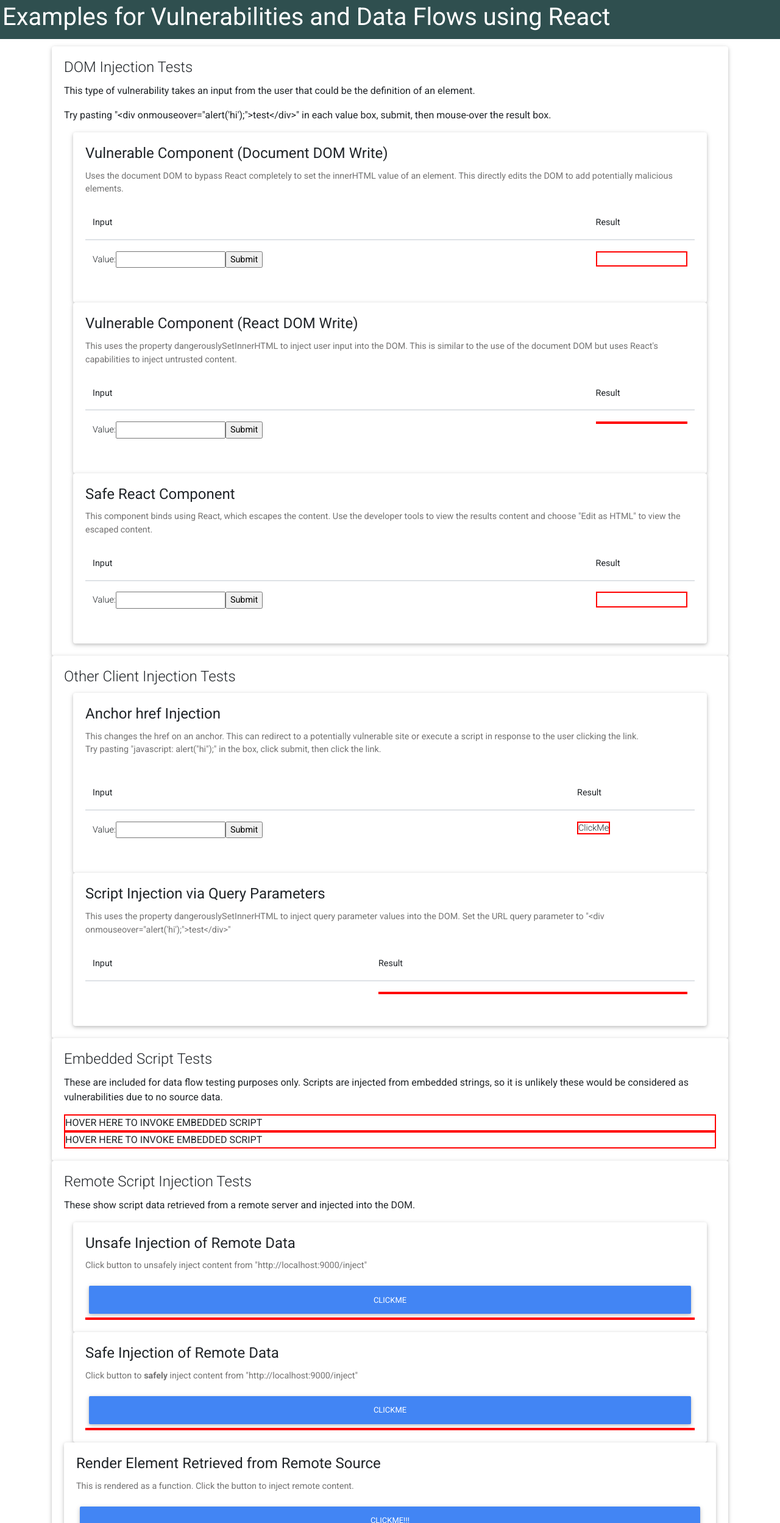
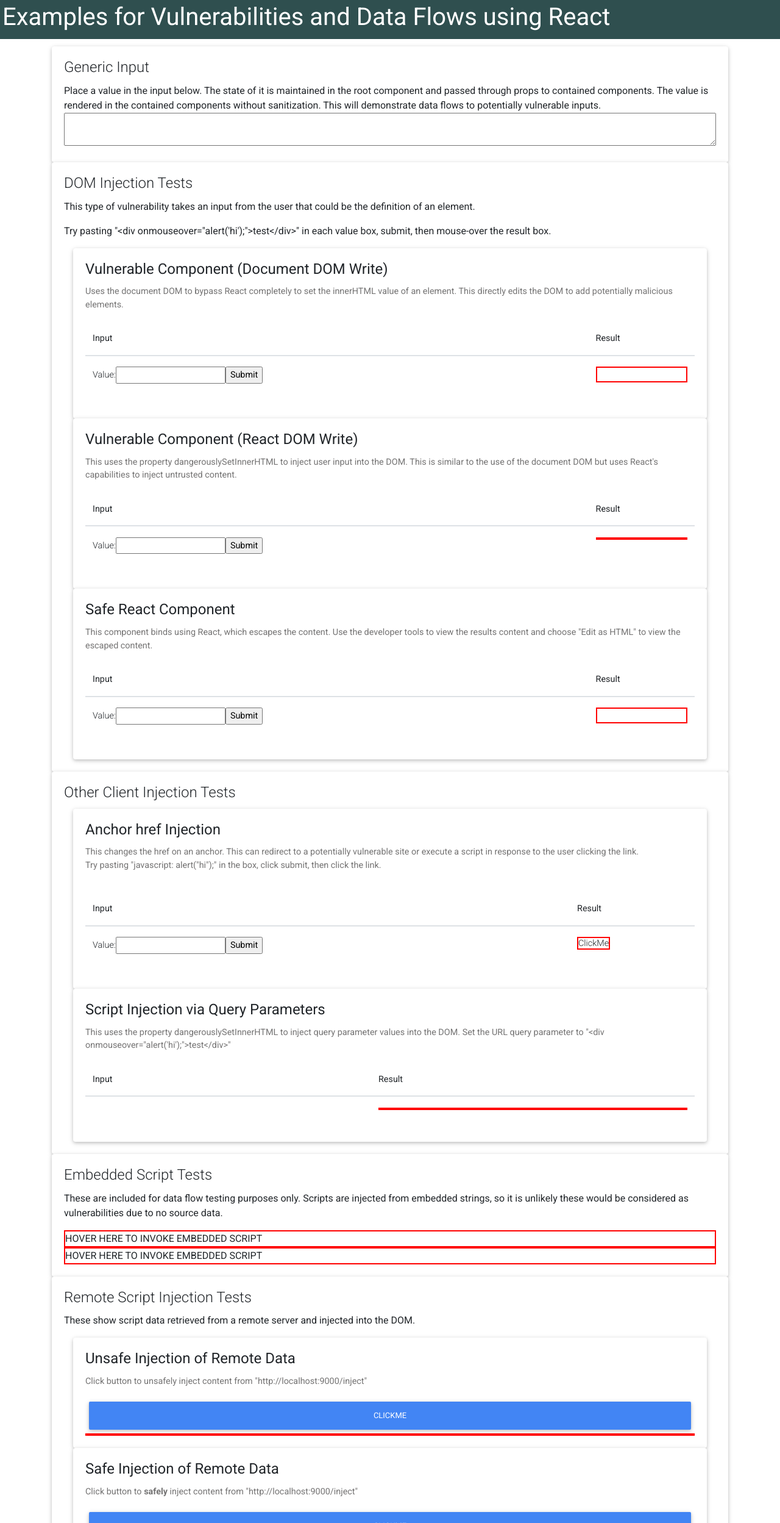
Before and after one commit to nouhaila49/simply_vulnerable_react, a React (Create React App) app in the folder client/: page / in a window 1280 px wide. Shown: the top 2497 px of the page at 61% size. Built offline with nearby package versions, Linux system fonts and the light colour scheme.

Commit message:
Added a new type of data flow example

```diff
--- a/client/src/App.js
+++ b/client/src/App.js
@@ -2,15 +2,18 @@
 import './App.css';
 import Button from 'react-bootstrap/Button';
 import { MDBBox, MDBCard, MDBCardTitle, MDBCardText, MDBContainer } from "mdbreact";
-import { Vulnerable } from './client-side-xss/vulnerable';
-import { ReactDomVulnerable } from './client-side-xss/reactdom_vulnerable';
-import { Safe } from './client-side-xss/safe';
-import { Href } from './client-side-xss/href';
-import { QueryParams } from './client-side-xss/queryparams';
-import { Embedded, EmbeddedDerivation } from './client-side-xss/embedded';
-import { RemoteUnsafe } from './server-side-xss/remote_unsafe';
-import { RemoteSafe } from './server-side-xss/remote_safe';
-import { UnsafeRenderFunc, SafeRenderFunc } from "./server-side-xss/remote_render_funcs";
+// TODO:
+// The exact extension of the import should not be needed.  Remove to test
+// that includes are recognized.
+import { Vulnerable } from './client-side-xss/vulnerable.jsx';
+import { ReactDomVulnerable } from './client-side-xss/reactdom_vulnerable.jsx';
+import { Safe } from './client-side-xss/safe.jsx';
+import { Href } from './client-side-xss/href.jsx';
+import { QueryParams } from './client-side-xss/queryparams.jsx';
+import { Embedded, EmbeddedDerivation } from './client-side-xss/embedded.jsx';
+import { RemoteUnsafe } from './server-side-xss/remote_unsafe.jsx';
+import { RemoteSafe } from './server-side-xss/remote_safe.jsx';
+import { UnsafeRenderFunc, SafeRenderFunc } from "./server-side-xss/remote_render_funcs.jsx";
 
 const serverMsg = "Server is unavailable.  (Did you start the api project?)";
 
@@ -44,6 +47,21 @@
         <MDBBox className="pageHeader"><h1><b>Examples for Vulnerabilities and Data Flows using React</b></h1></MDBBox>
 
         <MDBContainer>
+
+          <MDBCard className="card-body">
+          <MDBCardTitle>Generic Input</MDBCardTitle>
+          <MDBCardText>
+            Place a value in the input below.  The state of it is maintained in the root
+            component and passed through props to contained components.  The value is rendered in
+            the contained components without sanitization.  This will demonstrate data flows to
+            potentially vulnerable inputs.
+            <div>
+              <textarea style={{width: "100%"}} onChange={(event) => this.setState({genericInput: event.target.value})} />
+            </div>
+          </MDBCardText>
+
+          </MDBCard>
+
           <MDBCard className="card-body" >
             <MDBCardTitle>DOM Injection Tests</MDBCardTitle>
             <MDBCardText>
@@ -53,20 +71,17 @@
             <MDBCardText>Try pasting "&lt;div onmouseover="alert('hi');"&gt;test&lt;/div&gt;" in each value box,
             submit, then mouse-over the result box.</MDBCardText>
 
-            <Vulnerable headerText="Vulnerable Component (Document DOM Write)" />
-            <ReactDomVulnerable headerText="Vulnerable Component (React DOM Write)" />
-            <Safe headerText="Safe React Component" />
+            <Vulnerable headerText="Vulnerable Component (Document DOM Write)" genericInput={this.state.genericInput}/>
+            <ReactDomVulnerable headerText="Vulnerable Component (React DOM Write)" genericInput={this.state.genericInput} />
+            <Safe headerText="Safe React Component" genericInput={this.state.genericInput} />
+          </MDBCard>
 
 
 
-          </MDBCard>
-
           <MDBCard className="card-body">
-
             <MDBCardTitle>Other Client Injection Tests</MDBCardTitle>
-
-            <Href headerText="Anchor href Injection" />
-            <QueryParams headerText="Script Injection via Query Parameters" />
+            <Href headerText="Anchor href Injection" genericInput={this.state.genericInput}/>
+            <QueryParams headerText="Script Injection via Query Parameters" genericInput={this.state.genericInput}/>
           </MDBCard>
 
 
@@ -75,7 +90,6 @@
             // Vulnerable flows would not be expected to be found for these components.
           }
           <MDBCard className="card-body">
-
             <MDBCardTitle>Embedded Script Tests</MDBCardTitle>
             <MDBCardText>
               These are included for data flow testing purposes only.  Scripts are injected from
@@ -83,8 +97,8 @@
               no source data.
             </MDBCardText>
 
-            <Embedded />
-            <EmbeddedDerivation script={"alert('embedded script for a component derived from React.Component');"} />
+            <Embedded genericInput={this.state.genericInput} />
+            <EmbeddedDerivation script={"alert('embedded script for a component derived from React.Component');"} genericInput={this.state.genericInput} />
           </MDBCard>
 
 
@@ -95,8 +109,8 @@
               These show script data retrieved from a remote server and injected into the DOM.
             </MDBCardText>
 
-            <RemoteUnsafe src="http://localhost:9000/inject" />
-            <RemoteSafe src="http://localhost:9000/inject" />
+            <RemoteUnsafe src="http://localhost:9000/inject" genericInput={this.state.genericInput}/>
+            <RemoteSafe src="http://localhost:9000/inject" genericInput={this.state.genericInput} />
 
             <MDBCard className="card-body">
               <MDBCardTitle>Render Element Retrieved from Remote Source</MDBCardTitle>
@@ -104,8 +118,8 @@
                 This is rendered as a function.  Click the button to inject remote content.
               </MDBCardText>
               <Button onClick={this.fetchData.bind(this)}>ClickMe!!!</Button>
-              <SafeRenderFunc val={this.state.injected} />
-              <UnsafeRenderFunc val={this.state.injected} />
+              <SafeRenderFunc val={this.state.injected} genericInput={this.state.genericInput} />
+              <UnsafeRenderFunc val={this.state.injected} genericInput={this.state.genericInput} />
             </MDBCard>
 
             <MDBCard className="card-body">
--- a/client/src/client-side-xss/client-side-xss.jsx
+++ b/client/src/client-side-xss/client-side-xss.jsx
@@ -25,7 +25,12 @@
     }
 
     resultDisplay() {
-        return (<div className="result" ref={this.divRef} id='targetDiv'>&nbsp;</div>);
+
+        return (
+            <div>
+                <div className="result" ref={this.divRef} id='targetDiv'>&nbsp;</div>
+                <div dangerouslySetInnerHTML={{ __html: this.props.genericInput }} />
+            </div>);
     }
 
     discussion() {
--- a/client/src/client-side-xss/embedded.jsx
+++ b/client/src/client-side-xss/embedded.jsx
@@ -5,7 +5,10 @@
     const script = "<div onMouseOver=\"".concat(props.embeddedScript, "\">HOVER HERE TO INVOKE EMBEDDED SCRIPT</div>");
 
     return (
-        <div className="result" dangerouslySetInnerHTML={{ __html: script }} />
+        <div>
+            <div className="result" dangerouslySetInnerHTML={{ __html: script }} />
+            <div dangerouslySetInnerHTML={{ __html: props.genericInput }} />
+        </div>
     );
 }
 
@@ -16,7 +19,7 @@
     const script = "alert('an embedded script is running');";
 
     return (
-        <InnerElement embeddedScript={script} />
+        <InnerElement embeddedScript={script} genericInput={props.genericInput} />
     );
 
 }
@@ -25,14 +28,13 @@
 export class EmbeddedDerivation extends React.Component {
     constructor(props) {
         super(props);
-
+        this.props = props;
         this.script = props.script;
-
     }
 
     render() {
         return (
-            <InnerElement embeddedScript={this.script} />
+            <InnerElement embeddedScript={this.script} genericInput={this.props.genericInput} />
         );
 
     }
--- a/client/src/client-side-xss/href.jsx
+++ b/client/src/client-side-xss/href.jsx
@@ -31,6 +31,10 @@
     resultDisplay() {
         // Note there is no DOM injection here.  Future versions of React are supposedly going to
         // block this assignment.  For now, the value is not sanitized by the React framework.
-        return (<a className="result" href={this.state.href}>ClickMe</a>);
+        return (
+            <div>
+                <a className="result" href={this.state.href}>ClickMe</a>
+                <div dangerouslySetInnerHTML={{ __html: this.props.genericInput }} />
+            </div>);
     }
 }
--- a/client/src/client-side-xss/queryparams.jsx
+++ b/client/src/client-side-xss/queryparams.jsx
@@ -7,8 +7,7 @@
         event.preventDefault();
     }
 
-    renderInput ()
-    {
+    renderInput() {
         return (
 
             <div>
@@ -18,23 +17,21 @@
         );
     }
 
-    componentDidMount ()
-    {
+    componentDidMount() {
         var split = window.location.search.slice(1).split("&");
         var stateContents = "";
 
-        split.forEach ( (val) => stateContents = stateContents + "<div>" + decodeURIComponent(val) + "</div>")
-
-
-        this.setState ({submittedFormValue: stateContents });
-
+        split.forEach((val) => stateContents = stateContents + "<div>" + decodeURIComponent(val) + "</div>")
+        this.setState({ submittedFormValue: stateContents });
     }
 
-    resultDisplay ()
-    {
-
-
-        return (<div className="result" dangerouslySetInnerHTML={{ __html: this.state.submittedFormValue }} />);
+    resultDisplay() {
+        return (
+            <div>
+                <div className="result" dangerouslySetInnerHTML={{ __html: this.state.submittedFormValue }} />
+                <div dangerouslySetInnerHTML={{ __html: this.props.genericInput }} />
+            </div>
+        );
     }
 
 
--- a/client/src/client-side-xss/reactdom_vulnerable.jsx
+++ b/client/src/client-side-xss/reactdom_vulnerable.jsx
@@ -7,9 +7,12 @@
         event.preventDefault();
     }
 
-    resultDisplay ()
-    {
-        return (<div className="result" dangerouslySetInnerHTML={{ __html: this.state.submittedFormValue }}></div>);
+    resultDisplay() {
+        return (
+            <div>
+                <div className="result" dangerouslySetInnerHTML={{ __html: this.state.submittedFormValue }} />
+                <div dangerouslySetInnerHTML={{ __html: this.props.genericInput }} />
+            </div>);
     }
 
 
--- a/client/src/server-side-xss/remote_render_funcs.jsx
+++ b/client/src/server-side-xss/remote_render_funcs.jsx
@@ -6,6 +6,7 @@
     return (
         <div>
             Unsafe: <div className="result" dangerouslySetInnerHTML={{ __html: props.val }} />
+            <div dangerouslySetInnerHTML={{__html: props.genericInput}}/>
         </div>
     );
 }
@@ -16,6 +17,7 @@
 
         <div>
             Safe: <div className="result">{props.val}</div>
+            <div dangerouslySetInnerHTML={{__html: props.genericInput}}/>
         </div>
     );
 }
```
